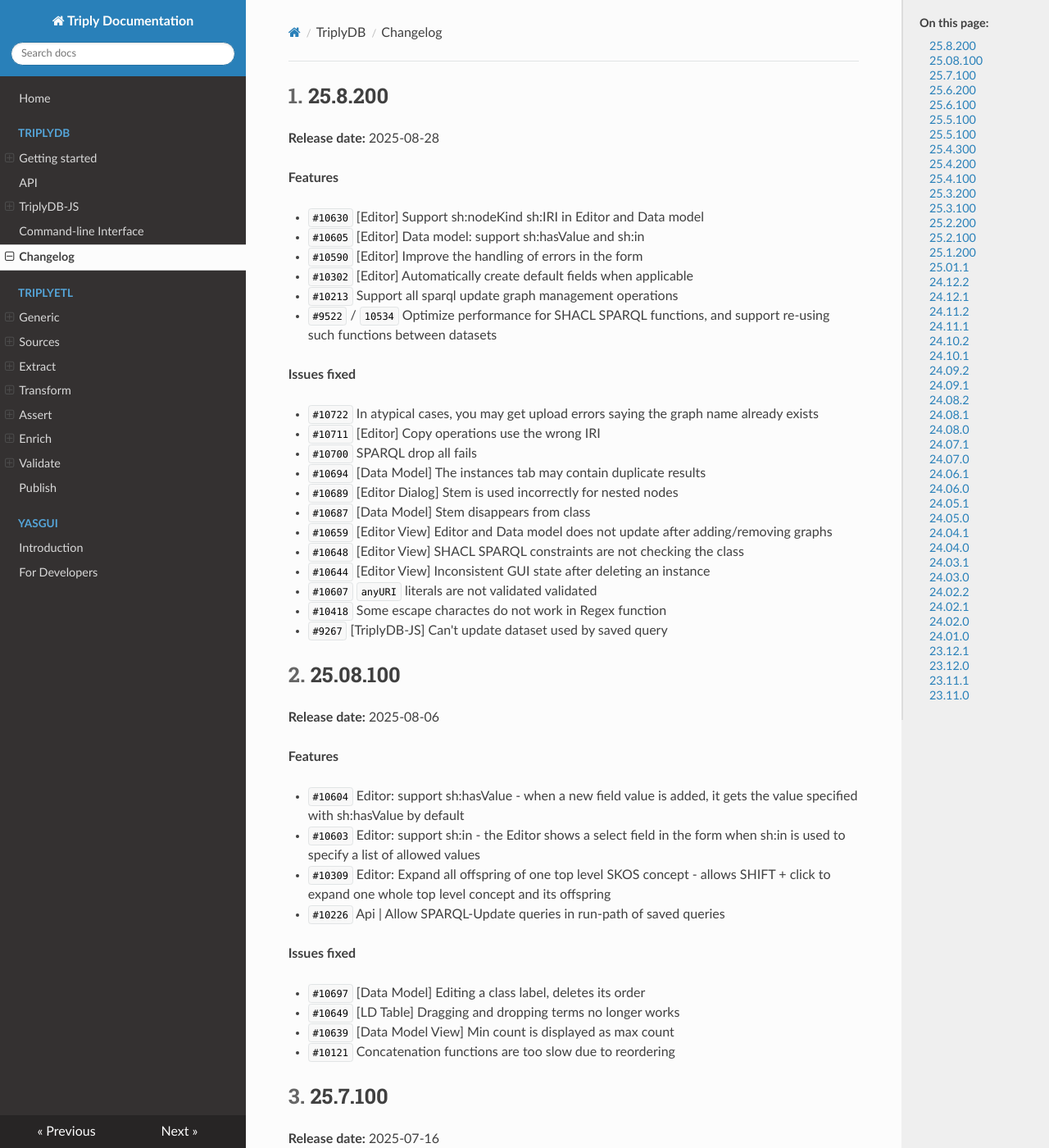
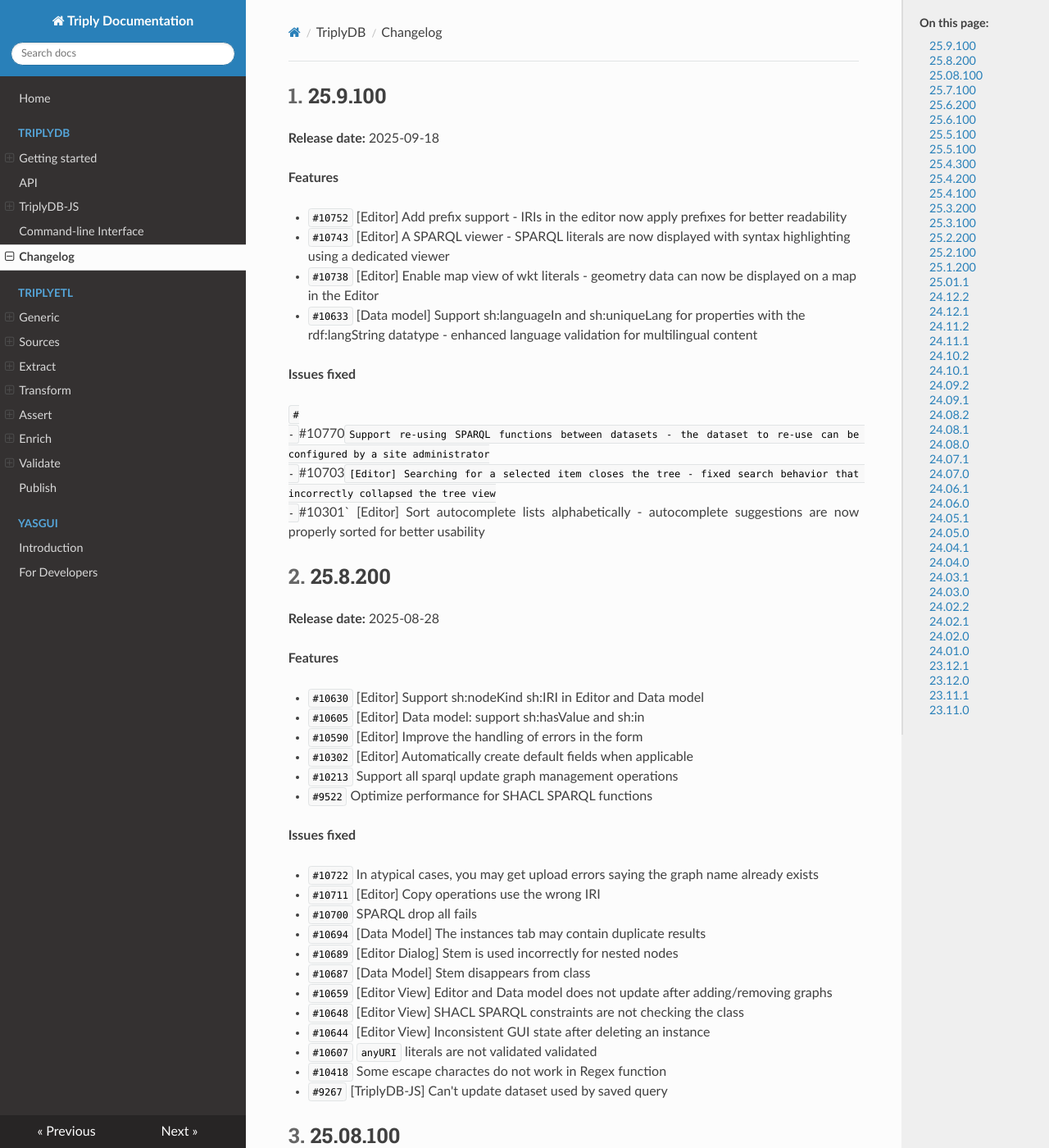
Before and after one commit to TriplyDB/Documentation, an MkDocs documentation site: the page built from docs/triplydb-changelog/index.md, in a window 1280 px wide and 1400 px high. Shown: the whole window at 82% size. Built offline with MkDocs 1.6.1, drawn with Linux system fonts in a browser that asks for light colours.

Commit message:
initial changelog

```diff
--- a/docs/triplydb-changelog/index.md
+++ b/docs/triplydb-changelog/index.md
@@ -4,6 +4,24 @@
 ---
 
 [TOC]
+
+## 25.9.100 {#25.9.100}
+
+**Release date:** 2025-09-18
+
+**Features**
+
+- `#10752` [Editor] Add prefix support - IRIs in the editor now apply prefixes for better readability
+- `#10743` [Editor] A SPARQL viewer - SPARQL literals are now displayed with syntax highlighting using a dedicated viewer
+- `#10738` [Editor] Enable map view of wkt literals - geometry data can now be displayed on a map in the Editor
+- `#10633` [Data model] Support sh:languageIn and sh:uniqueLang for properties with the rdf:langString datatype - enhanced language validation for multilingual content
+
+**Issues fixed**
+
+`#
+- `#10770` Support re-using SPARQL functions between datasets - the dataset to re-use can be configured by a site administrator
+- `#10703` [Editor] Searching for a selected item closes the tree - fixed search behavior that incorrectly collapsed the tree view
+- `#10301` [Editor] Sort autocomplete lists alphabetically - autocomplete suggestions are now properly sorted for better usability
 
 ## 25.8.200 {#25.8.200}
 
@@ -16,7 +34,7 @@
 - `#10590` [Editor] Improve the handling of errors in the form
 - `#10302` [Editor] Automatically create default fields when applicable
 - `#10213` Support all sparql update graph management operations
-- `#9522` / `10534` Optimize performance for SHACL SPARQL functions, and support re-using such functions between datasets
+- `#9522` Optimize performance for SHACL SPARQL functions
 
 **Issues fixed**
 
```
